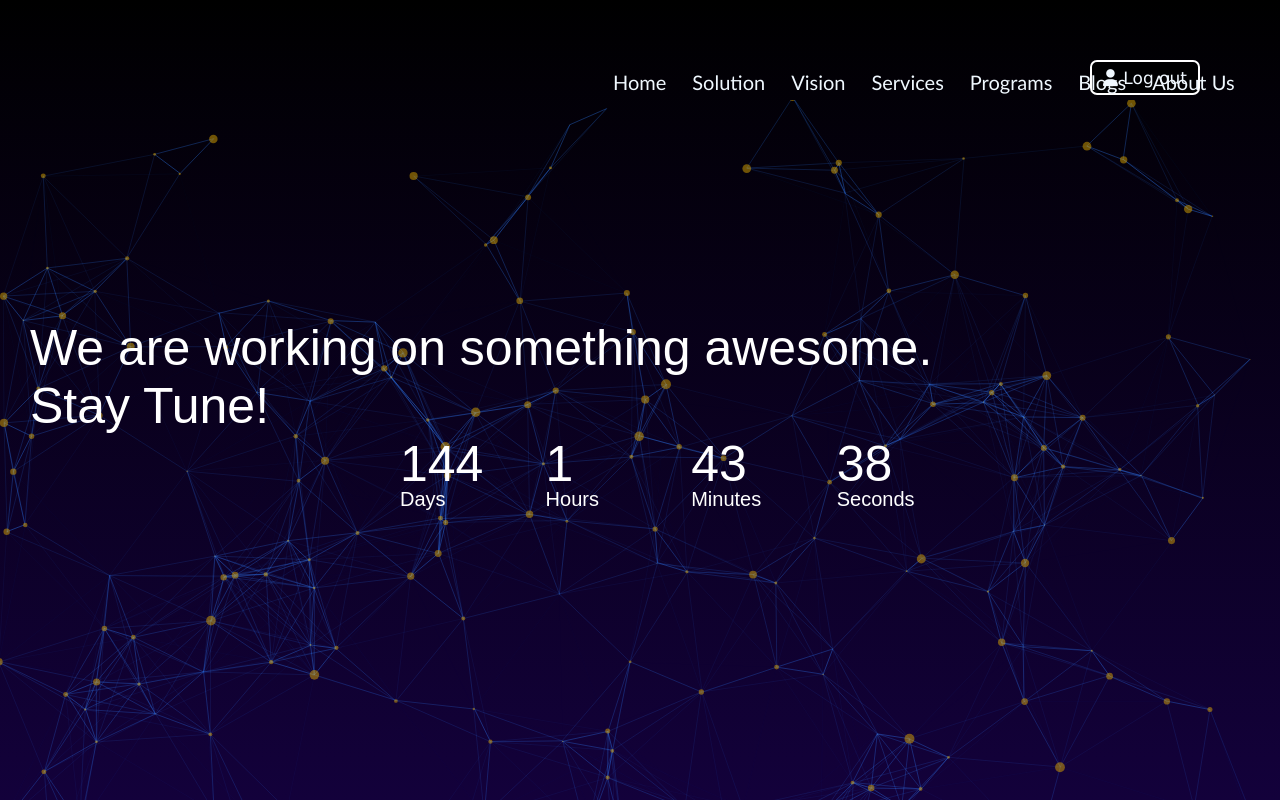
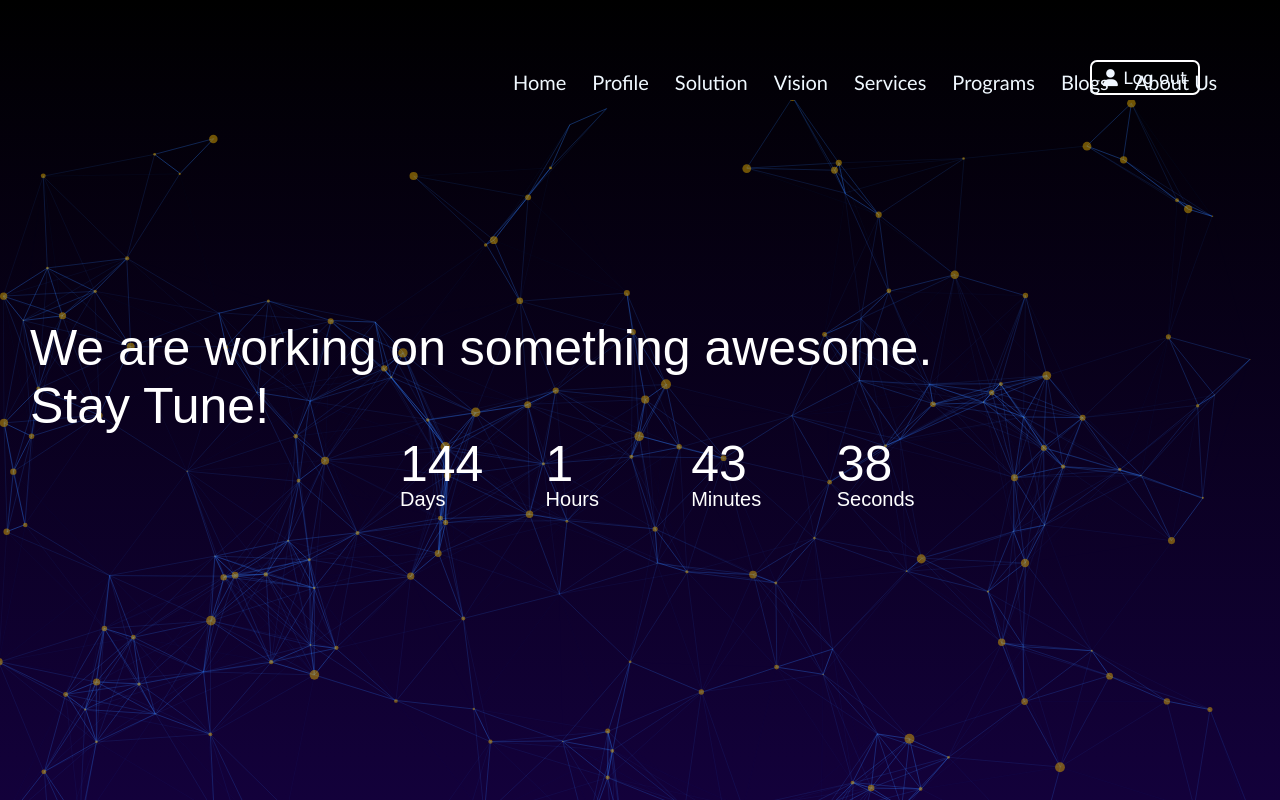
Before and after one commit to pythonpioneer/Society, a Django app: page /us in a window 1280 px wide. Run offline with Django 4.2, Linux system fonts and the light colour scheme; a user stored in the database is signed in; some libraries are stand-ins or nearby versions.

Commit message:
margin issue resolved on almost every html page under css style section

```diff
--- a/Society/source/MLSociety/templates/homepage.html
+++ b/Society/source/MLSociety/templates/homepage.html
@@ -102,6 +102,9 @@
         <header>
             <nav class="nbar">
                 <ul>
+                    {% if user.is_authenticated %}
+                    <li><a href="/Auth/profile">Profile</a></li>
+                    {% endif %}
                     <li><a href="/pythonpioneer/underconstruction">Solution</a></li>
                     <li><a href="/pythonpioneer/underconstruction">Vision</a></li>
                     <li><a href="/pythonpioneer/underconstruction">Services</a></li>
--- a/Society/source/MLSociety/templates/profilepage.html
+++ b/Society/source/MLSociety/templates/profilepage.html
@@ -115,7 +115,7 @@
             {% if user.is_authenticated %}
             <button class="logout"><a href="/Auth/signout"><i class="fa-solid fa-user"></i> Log out</a></button>
             {% else %}
-            <button><a href="Auth/signin"><i class="fa-solid fa-user"></i> Log in</a></button>
+            <button><a href="/Auth/signin"><i class="fa-solid fa-user"></i> Log in</a></button>
             {% endif %}
 
             </div>
--- a/Society/source/MLSociety/templates/underconstruction.html
+++ b/Society/source/MLSociety/templates/underconstruction.html
@@ -27,7 +27,11 @@
         }
         .nbar{
             position:relative;
-            left: 600px;
+            {% if user.is_authenticated %}
+                left: 500px;
+            {% else %}
+                left: 600px;
+            {% endif %}
             top: 60px;
             display:inline-block;
             height: 100px;
@@ -148,6 +152,9 @@
             <nav class="nbar">
                 <ul>
                     <li><a href="/home">Home</a></li>
+                    {% if user.is_authenticated %}
+                    <li><a href="/Auth/profile">Profile</a></li>
+                    {% endif %}
                     <li><a href="/pythonpioneer/underconstruction">Solution</a></li>
                     <li><a href="/pythonpioneer/underconstruction">Vision</a></li>
                     <li><a href="/pythonpioneer/underconstruction">Services</a></li>
```
Also changed, not shown: Society/source/MLSociety/db.sqlite3.
